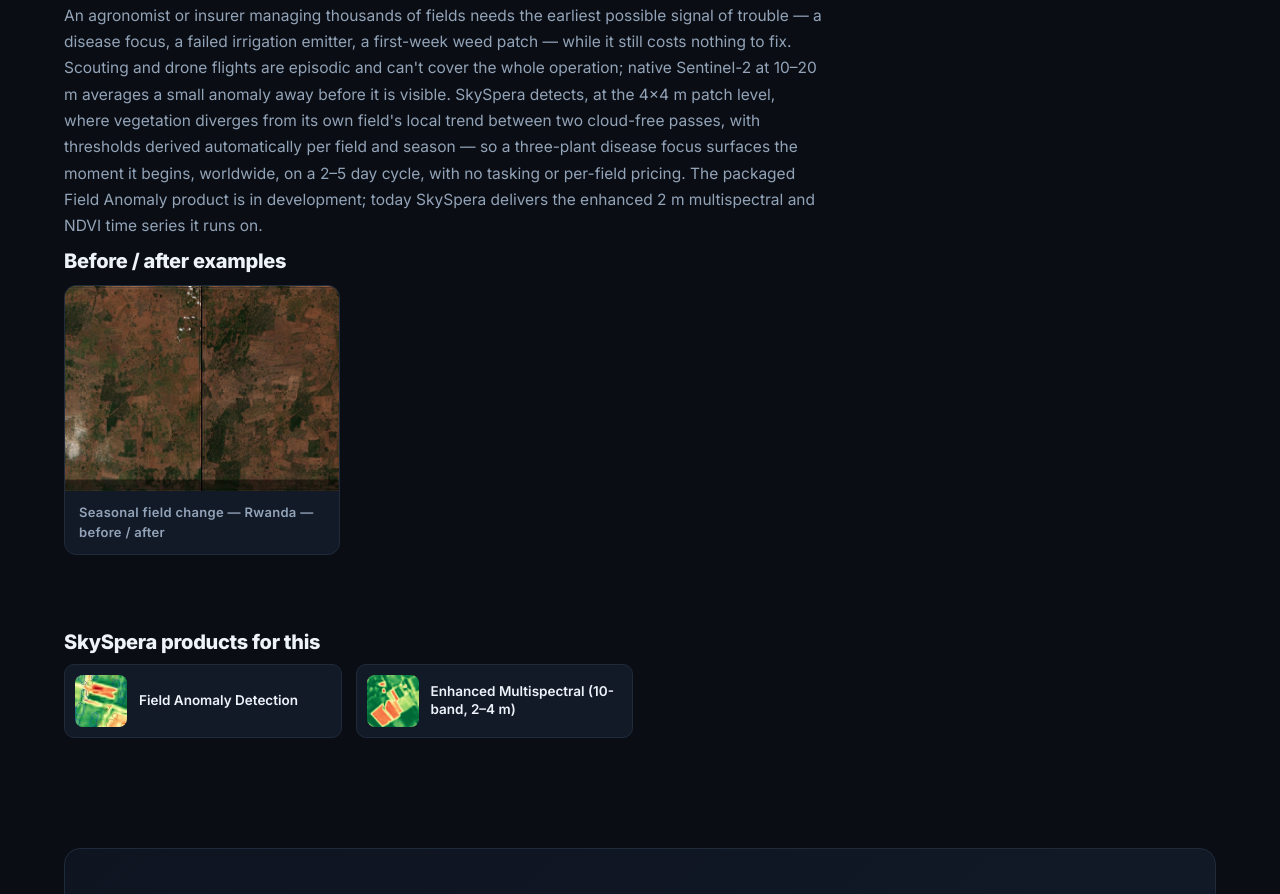
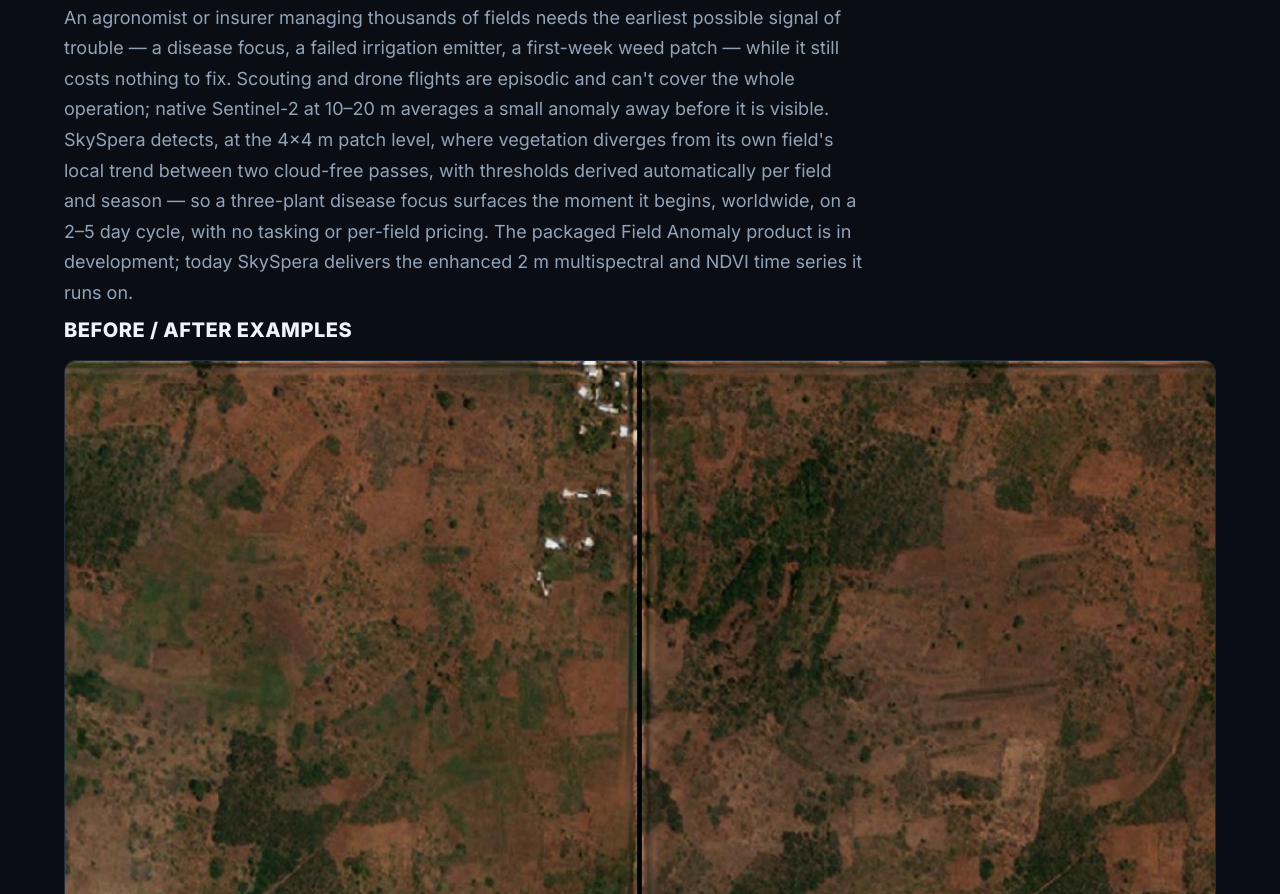
Before and after one commit to erangreenfeld-lab/SkySpera, a plain HTML site: page use/catching-crop-stress-weeks-before-it-is-visible.html in a window 1280 px wide. Shown: the part 989-1883 px from the top of the page. Drawn offline with Linux system fonts and the light colour scheme.

Commit message:
Larger prose/gallery/product-card sizing, uppercase section headings
- Prose body text 15.5px -> 18px on product and use-case pages.
- Gallery images now use auto-fit instead of auto-fill, so a gallery
  with only a few shots grows to fill the row instead of staying
  small next to empty grid tracks.
- Section subheadings (Before/after examples, products-for-this,
  Where it's used, Technical, FAQ, Gallery) are now uppercase.
- Related-product mini-cards: thumbnail 52px -> 96px, larger title.

```diff
--- a/assets/style.css
+++ b/assets/style.css
@@ -103,11 +103,11 @@ h2.sec{font-size:clamp(28px,3.6vw,44px);letter-spacing:-1px;margin:12px 0 12px;f
 .hero-fig{margin:0}
 .hero-fig figcaption{color:var(--dim);font-size:13px;text-align:center;margin:10px 0 0;padding:0 24px}
 /* use-case pages — related product links */
-.mini-grid{display:grid;grid-template-columns:repeat(auto-fill,minmax(220px,1fr));gap:14px}
-.mini-card{background:var(--panel);border:1px solid var(--line);border-radius:10px;overflow:hidden;display:flex;align-items:center;gap:12px;padding:10px;transition:.15s}
+.mini-grid{display:grid;grid-template-columns:repeat(auto-fill,minmax(260px,1fr));gap:16px}
+.mini-card{background:var(--panel);border:1px solid var(--line);border-radius:12px;overflow:hidden;display:flex;align-items:center;gap:16px;padding:12px;transition:.15s}
 .mini-card:hover{border-color:var(--accent)}
-.mini-card .thumb{width:52px;height:52px;border-radius:8px;background-size:cover;background-position:center;flex-shrink:0}
-.mini-card h3{font-size:13.5px;margin:0;font-weight:600;line-height:1.3;color:var(--ink)}
+.mini-card .thumb{width:96px;height:96px;border-radius:10px;background-size:cover;background-position:center;flex-shrink:0}
+.mini-card h3{font-size:15px;margin:0;font-weight:600;line-height:1.35;color:var(--ink)}
 .detail-hero h1{font-size:clamp(32px,5vw,56px);margin:14px 0 0;letter-spacing:-1px;font-weight:800}
 .blocks{display:grid;grid-template-columns:repeat(auto-fit,minmax(240px,1fr));gap:18px;margin-top:12px}
 .block{background:var(--panel);border:1px solid var(--line);border-radius:12px;padding:24px}
@@ -145,13 +145,13 @@ footer{border-top:1px solid var(--line);background:var(--bg2);margin-top:20px}
   .nav-toggle-input:checked~.nav-links{display:flex}
 }
 /* product detail extras */
-.prose p{color:var(--muted);font-size:15.5px;line-height:1.7;margin:0 0 16px;max-width:760px}
+.prose p{color:var(--muted);font-size:18px;line-height:1.7;margin:0 0 18px;max-width:800px}
 .prose p:last-child{margin-bottom:0}
-h3.sub{font-size:20px;margin:0 0 6px;font-weight:800;letter-spacing:-.3px}
+h3.sub{font-size:20px;margin:0 0 14px;font-weight:800;letter-spacing:.5px;text-transform:uppercase}
 .list{margin:0;padding:0;list-style:none;max-width:720px}
 .list li{position:relative;padding:8px 0 8px 22px;color:var(--muted);font-size:15px;line-height:1.5}
 .list li:before{content:"—";position:absolute;left:0;color:var(--accent)}
-.samples{display:grid;grid-template-columns:repeat(auto-fill,minmax(240px,1fr));gap:16px;margin-top:8px}
+.samples{display:grid;grid-template-columns:repeat(auto-fit,minmax(320px,1fr));gap:16px;margin-top:8px}
 .sample{margin:0;border:1px solid var(--line);border-radius:12px;overflow:hidden;background:var(--panel)}
 .sample img{width:100%;aspect-ratio:4/3;object-fit:cover}
 .sample figcaption{padding:11px 14px;color:var(--muted);font-size:13px;font-weight:600;letter-spacing:.3px}
```
